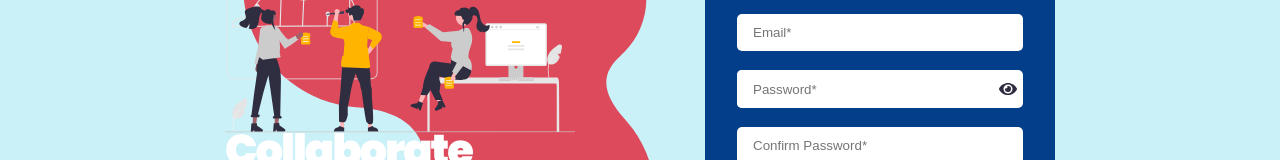
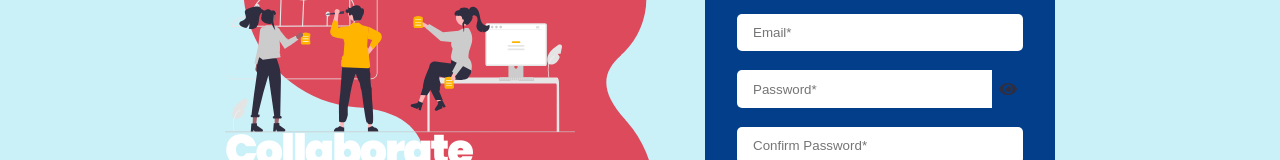
Before and after one commit to HARALARK/MashArt, a React (Create React App) app in the folder mashart/frontend/: page /signup in a window 1280 px wide. Shown: the part 350-510 px from the top of the page. Built offline with nearby package versions, Linux system fonts and the light colour scheme; a web font is replaced by a local one.

Commit message:
replaced hex values with css variables

```diff
--- a/mashart/frontend/src/screens/LoginScreen.js
+++ b/mashart/frontend/src/screens/LoginScreen.js
@@ -166,14 +166,14 @@ const Form = styled.form`
     text-align: right;
     width: 100%;
     font-size: 0.8rem;
-    color: #dd4a5c;
+    color: var(--primary);
   }
 `
 
 const PasswordInputContainer = styled.div`
   display: flex;
   align-items: center;
-  background-color: #fff;
+  background-color: var(--white);
   border-radius: 5px;
 
   .icon-container {
--- a/mashart/frontend/src/screens/SignupScreen.js
+++ b/mashart/frontend/src/screens/SignupScreen.js
@@ -209,7 +209,7 @@ const Form = styled.form`
 const PasswordInputContainer = styled.div`
   display: flex;
   align-items: center;
-  background-color: #fff;
+  background-color: var(--white);
   border-radius: 5px;
 
   .icon-container {
```
